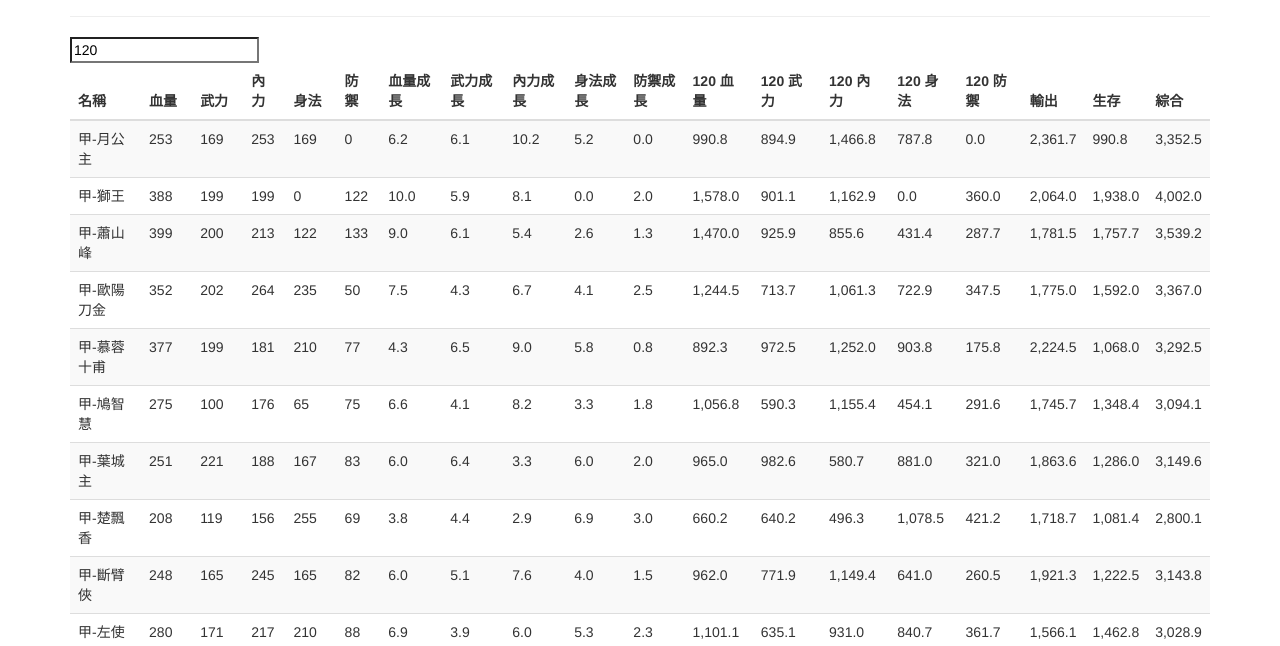
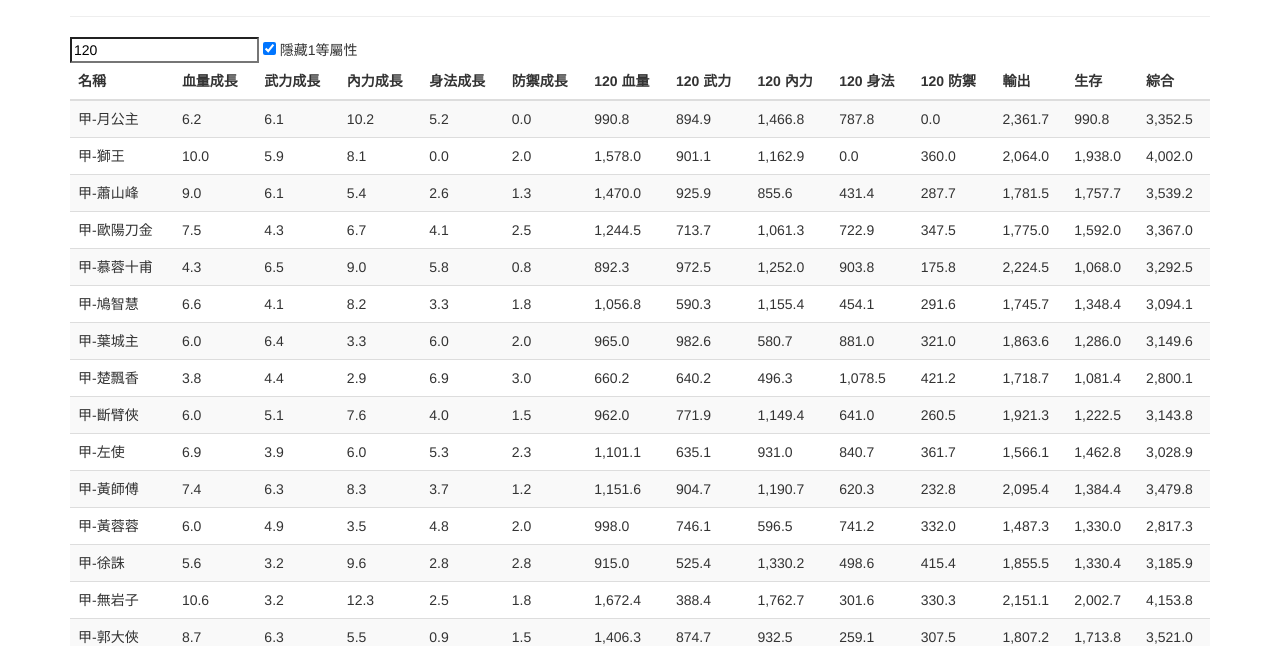
Before and after one commit to dca/q-calc, a website: page index.html in a window 1280 px wide. Shown: the part 155-801 px from the top of the page. Drawn offline with Linux system fonts and the light colour scheme.

Commit message:
Update 隱藏1等屬性

```diff
--- a/javascripts/controllers/main.js
+++ b/javascripts/controllers/main.js
@@ -9,6 +9,7 @@ controller('ListCtrl', function(
     $http
 ){
     $scope.level = 120.0;
+    $scope.isHideStart = true;
     // $scope.pets = $resource('/data/data.json').query();
 
     $http.get('/data/data.json').success(function(data) {
--- a/views/main.html
+++ b/views/main.html
@@ -3,15 +3,19 @@
 </div>
 <div class="">
     <input type="text" ng-model="level" ng-change="changeLevel()">
+
+    <input type="checkbox" ng-model="isHideStart">
+    <span>隱藏1等屬性</span>
+
     <table class="table table-striped">
         <thead>
             <tr>
                 <th>名稱</th>
-                <th ng-click="predicate = 'vit'; reverse=!reverse">血量</th>
-                <th ng-click="predicate = 'str'; reverse=!reverse">武力</th>
-                <th ng-click="predicate = 'mag'; reverse=!reverse">內力</th>
-                <th ng-click="predicate = 'agi'; reverse=!reverse">身法</th>
-                <th ng-click="predicate = 'def'; reverse=!reverse">防禦</th>
+                <th class="vit" ng-hide="isHideStart" ng-click="predicate = 'vit'; reverse=!reverse">血量</th>
+                <th class="str" ng-hide="isHideStart" ng-click="predicate = 'str'; reverse=!reverse">武力</th>
+                <th class="mag" ng-hide="isHideStart" ng-click="predicate = 'mag'; reverse=!reverse">內力</th>
+                <th class="agi" ng-hide="isHideStart" ng-click="predicate = 'agi'; reverse=!reverse">身法</th>
+                <th class="def" ng-hide="isHideStart" ng-click="predicate = 'def'; reverse=!reverse">防禦</th>
                 <th ng-click="predicate = 'inc.vit'; reverse=!reverse">血量成長</th>
                 <th ng-click="predicate = 'inc.str'; reverse=!reverse">武力成長</th>
                 <th ng-click="predicate = 'inc.mag'; reverse=!reverse">內力成長</th>
@@ -30,11 +34,11 @@
         <tbody>
             <tr ng-repeat="pet in pets | orderBy:predicate:reverse">
                 <td>{{ pet.name }}</td>
-                <td>{{ pet.vit }}</td>
-                <td>{{ pet.str }}</td>
-                <td>{{ pet.mag }}</td>
-                <td>{{ pet.agi }}</td>
-                <td>{{ pet.def }}</td>
+                <td class="vit" ng-hide="isHideStart">{{ pet.vit }}</td>
+                <td class="str" ng-hide="isHideStart">{{ pet.str }}</td>
+                <td class="mag" ng-hide="isHideStart">{{ pet.mag }}</td>
+                <td class="agi" ng-hide="isHideStart">{{ pet.agi }}</td>
+                <td class="def" ng-hide="isHideStart">{{ pet.def }}</td>
 
                 <td>{{ pet.inc.vit | number:1 }}</td>
                 <td>{{ pet.inc.str | number:1 }}</td>
```
